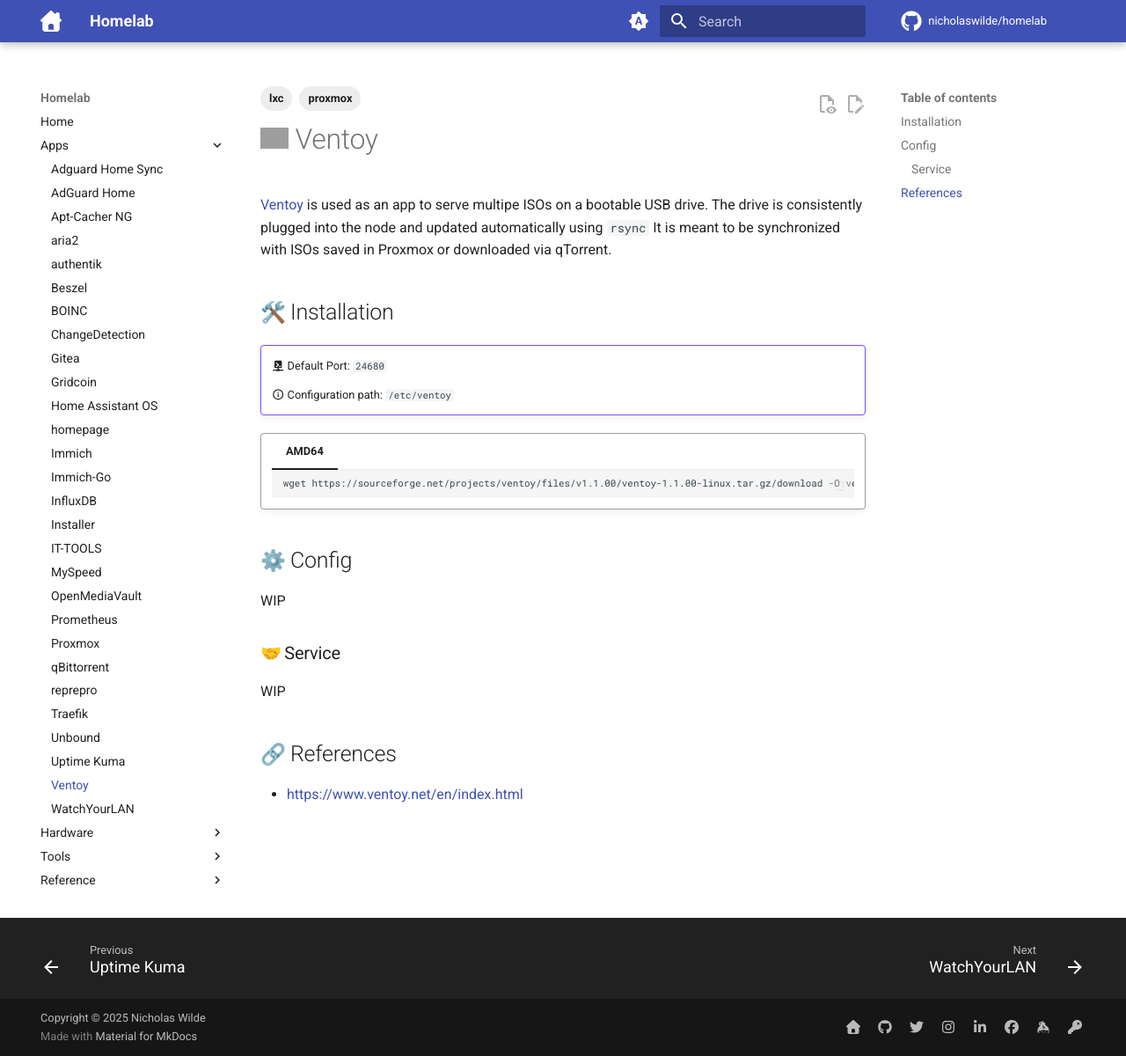
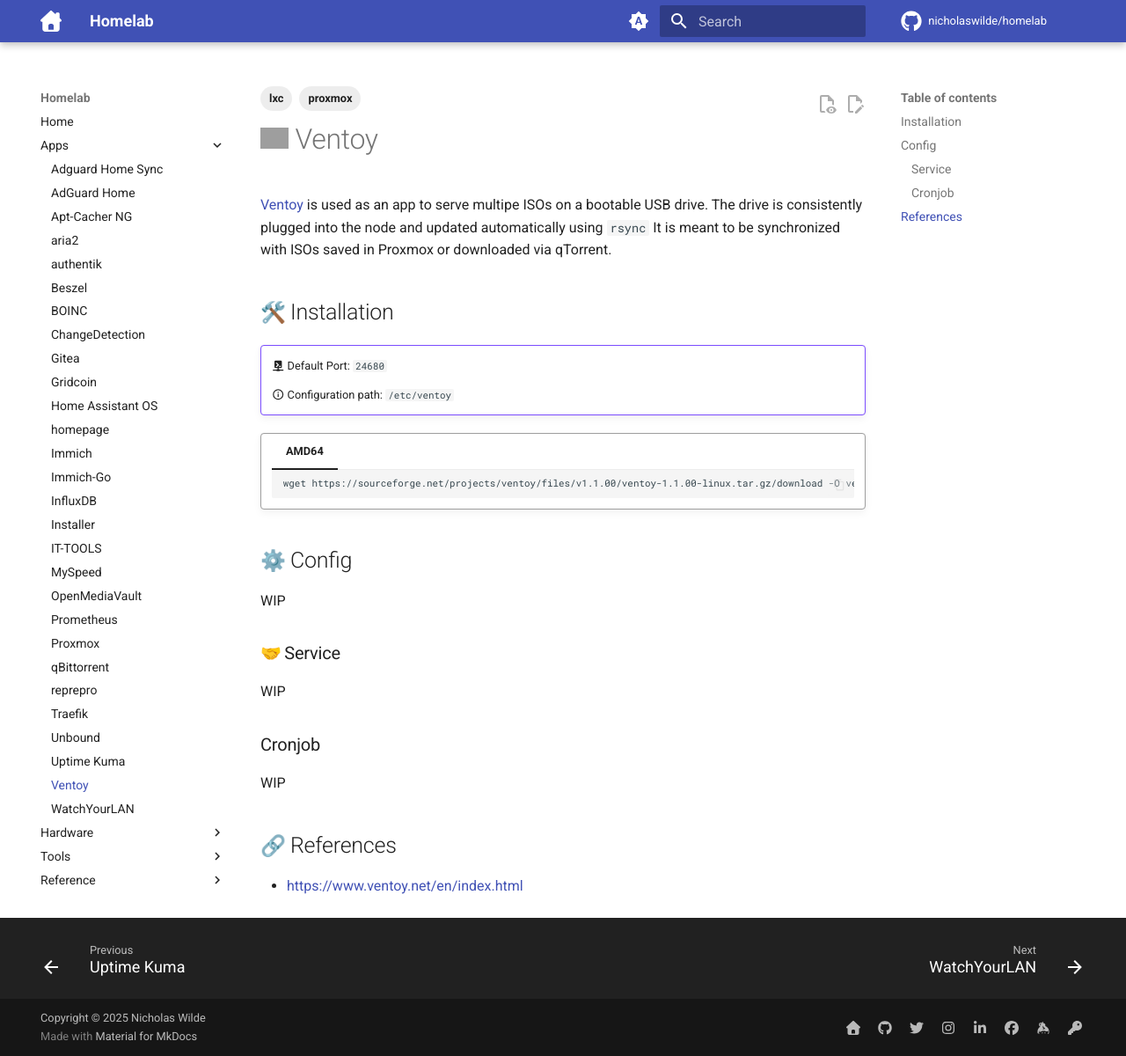
Before and after one commit to nicholaswilde/homelab, an MkDocs documentation site: the page built from docs/apps/ventoy.md, in a window 1280 px wide and 1200 px high. Shown: the whole window at 88% size. Built offline with MkDocs 1.6.1 and Material for MkDocs 9.7.7, drawn with Linux system fonts in a browser that asks for light colours; emoji names are drawn with the system emoji font; comment, search, counter and statistics services are not loaded; grey boxes are pictures that could not be loaded.

Commit message:
Update ventoy.md

```diff
--- a/docs/apps/ventoy.md
+++ b/docs/apps/ventoy.md
@@ -33,6 +33,10 @@
 
 WIP
 
+### Cronjob
+
+WIP
+
 ## :link: References
 
 - <https://www.ventoy.net/en/index.html>
```
